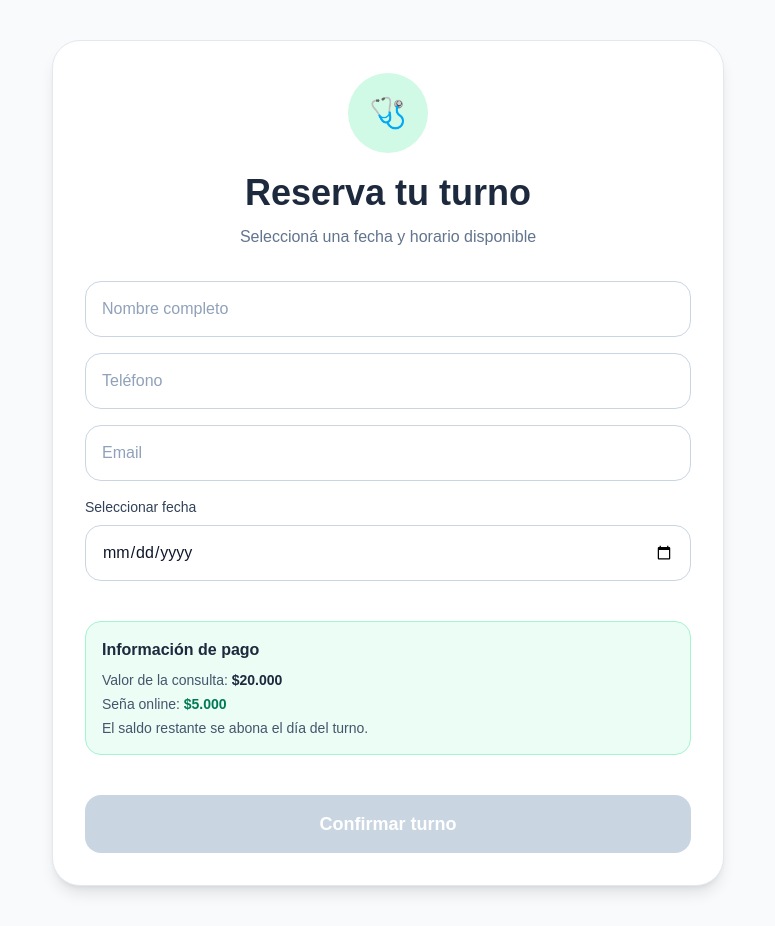
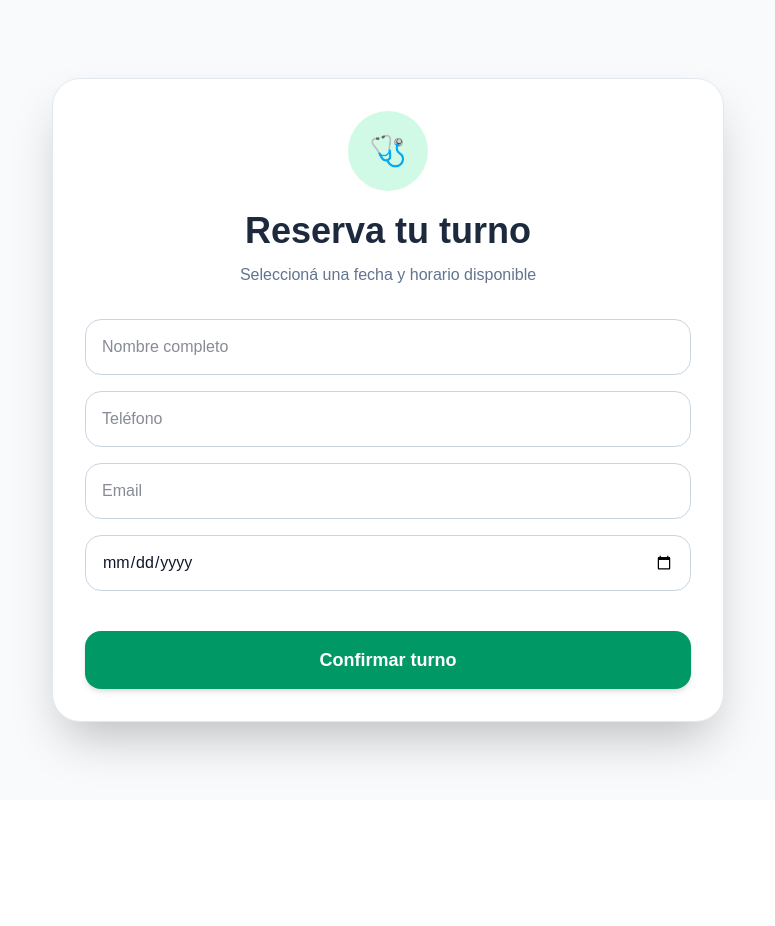
Before and after one commit to LucasVillaboa/med-turnos, a Next.js app: page /1/reservar in a window 1280 px wide. Shown: the whole page, without its empty margins (252-1027 px from the left). After the commit the page ends 800 px from the top, so only its background shows below. Built offline with nearby package versions, Linux system fonts and the light colour scheme.

Commit message:
lavadero

```diff
--- a/src/app/[doctor]/reservar/page.tsx
+++ b/src/app/[doctor]/reservar/page.tsx
@@ -7,6 +7,8 @@ export default function ReservarTurno() {
 
   const params = useParams();
   const doctor = params.doctor as string;
+
+  const esLavadero = doctor === "lavadero";
 
   const [form, setForm] = useState({
     nombre: "",
@@ -20,7 +22,6 @@ export default function ReservarTurno() {
   const [ocupados, setOcupados] = useState<string[]>([]);
   const [loading, setLoading] = useState(false);
 
-  // 🔥 GENERAR HORARIOS
   const generarHorarios = () => {
 
     const lista = [];
@@ -39,7 +40,6 @@ export default function ReservarTurno() {
 
   };
 
-  // 🔥 OBTENER HORARIOS OCUPADOS
   const handleFechaChange = async (fecha: string) => {
 
     setForm({
@@ -48,9 +48,7 @@ export default function ReservarTurno() {
       hora: "",
     });
 
-    const lista = generarHorarios();
-
-    setHorarios(lista);
+    setHorarios(generarHorarios());
 
     try {
 
@@ -72,7 +70,6 @@ export default function ReservarTurno() {
 
   };
 
-  // 🔥 RESERVAR TURNO
   const handleSubmit = async (e: any) => {
 
     e.preventDefault();
@@ -98,16 +95,12 @@ export default function ReservarTurno() {
 
       const data = await res.json();
 
-      // 🔥 SI EL HORARIO YA ESTÁ OCUPADO
       if (!res.ok) {
 
         if (data.error === "Horario ocupado") {
 
-          alert(
-            "Ese horario ya fue reservado. Elegí otro."
-          );
+          alert("Ese horario ya fue reservado.");
 
-          // 🔥 RECARGAR HORARIOS
           handleFechaChange(form.fecha);
 
         } else {
@@ -122,38 +115,7 @@ export default function ReservarTurno() {
 
       }
 
-      // 🔥 DEMO SIN PAGO REAL
       window.location.href = "/exito";
-
-      /*
-      // 🔥 PAGO REAL
-      const pago = await fetch("/api/pago", {
-
-        method: "POST",
-
-        headers: {
-          "Content-Type": "application/json",
-        },
-
-        body: JSON.stringify({
-          ...form,
-          doctor,
-        }),
-
-      });
-
-      const pagoData = await pago.json();
-
-      if (pagoData.url) {
-
-        window.location.href = pagoData.url;
-
-      } else {
-
-        alert("Error al generar el pago");
-
-      }
-      */
 
     } catch {
 
@@ -167,22 +129,104 @@ export default function ReservarTurno() {
 
   return (
 
-    <div className="min-h-screen bg-slate-50 flex items-center justify-center px-4 py-10">
+    <div className={`
+      min-h-screen
+      flex
+      items-center
+      justify-center
+      px-4
+      py-10
 
-      <div className="w-full max-w-2xl bg-white rounded-[28px] border border-slate-200 shadow-lg p-6 md:p-8">
+      ${
+        esLavadero
+          ? "bg-black"
+          : "bg-slate-50"
+      }
+    `}>
+
+      <div className={`
+        w-full
+        max-w-2xl
+        rounded-[28px]
+        border
+        shadow-2xl
+        p-6
+        md:p-8
+
+        ${
+          esLavadero
+            ? "bg-zinc-950 border-yellow-500/20"
+            : "bg-white border-slate-200"
+        }
+      `}>
 
         {/* HEADER */}
         <div className="text-center mb-8">
 
-          <div className="w-20 h-20 rounded-full bg-emerald-100 flex items-center justify-center mx-auto mb-5 text-3xl">
+          {esLavadero ? (
+
+            <img
+              src="https://images.unsplash.com/photo-1492144534655-ae79c964c9d7?q=80&w=1400&auto=format&fit=crop"
+              alt="Auto"
+              className="
+                w-full
+                h-56
+                object-cover
+                rounded-3xl
+                mb-6
+                border
+                border-yellow-500/30
+              "
+            />
+
+          ) : (
+
+            <div className="
+              w-20
+              h-20
+              rounded-full
+              bg-emerald-100
+              flex
+              items-center
+              justify-center
+              mx-auto
+              mb-5
+              text-3xl
+            ">
               🩺
             </div>
 
-          <h1 className="text-3xl md:text-4xl font-bold text-slate-800">
-            Reserva tu turno
+          )}
+
+          <h1 className={`
+            text-3xl
+            md:text-4xl
+            font-bold
+
+            ${
+              esLavadero
+                ? "text-yellow-400"
+                : "text-slate-800"
+            }
+          `}>
+
+            {
+              esLavadero
+                ? "Reservá tu lavado"
+                : "Reserva tu turno"
+            }
+
           </h1>
 
-          <p className="text-slate-500 mt-3">
+          <p className={`
+            mt-3
+
+            ${
+              esLavadero
+                ? "text-zinc-400"
+                : "text-slate-500"
+            }
+          `}>
             Seleccioná una fecha y horario disponible
           </p>
 
@@ -194,127 +238,92 @@ export default function ReservarTurno() {
           className="flex flex-col gap-4"
         >
 
-          {/* NOMBRE */}
+          {[
+            {
+              placeholder: "Nombre completo",
+              key: "nombre",
+              type: "text",
+            },
+            {
+              placeholder: "Teléfono",
+              key: "telefono",
+              type: "text",
+            },
+            {
+              placeholder: "Email",
+              key: "email",
+              type: "email",
+            },
+          ].map((campo) => (
+
             <input
-            type="text"
-            placeholder="Nombre completo"
+              key={campo.key}
+              type={campo.type}
+              placeholder={campo.placeholder}
               required
               onChange={(e) =>
                 setForm({
                   ...form,
-                nombre: e.target.value,
+                  [campo.key]: e.target.value,
                 })
               }
-            className="
+              className={`
                 w-full
                 min-h-[56px]
-              border
-              border-slate-300
                 rounded-2xl
                 px-4
-              text-slate-900
-              placeholder:text-slate-400
                 outline-none
                 transition
-              focus:border-emerald-600
-              focus:ring-2
-              focus:ring-emerald-200
-            "
+                border
+
+                ${
+                  esLavadero
+                    ? "bg-zinc-900 border-zinc-700 text-white focus:border-yellow-500"
+                    : "border-slate-300 text-slate-900 focus:border-emerald-600"
+                }
+              `}
             />
 
-          {/* TELÉFONO */}
-          <input
-            type="text"
-            placeholder="Teléfono"
-            required
-            onChange={(e) =>
-              setForm({
-                ...form,
-                telefono: e.target.value,
-              })
-            }
-            className="
-              w-full
-              min-h-[56px]
-              border
-              border-slate-300
-              rounded-2xl
-              px-4
-              text-slate-900
-              placeholder:text-slate-400
-              outline-none
-              transition
-              focus:border-emerald-600
-              focus:ring-2
-              focus:ring-emerald-200
-            "
-          />
-
-          {/* EMAIL */}
-          <input
-            type="email"
-            placeholder="Email"
-            required
-            onChange={(e) =>
-              setForm({
-                ...form,
-                email: e.target.value,
-              })
-            }
-            className="
-              w-full
-              min-h-[56px]
-              border
-              border-slate-300
-              rounded-2xl
-              px-4
-              text-slate-900
-              placeholder:text-slate-400
-              outline-none
-              transition
-              focus:border-emerald-600
-              focus:ring-2
-              focus:ring-emerald-200
-            "
-          />
+          ))}
 
           {/* FECHA */}
-          <div>
-
-            <label className="block mb-2 text-sm font-medium text-slate-700">
-              Seleccionar fecha
-            </label>
-
           <input
             type="date"
             required
             onChange={(e) =>
               handleFechaChange(e.target.value)
             }
-              className="
+            className={`
               w-full
               min-h-[56px]
-                border
-                border-slate-300
               rounded-2xl
               px-4
-                text-slate-900
               outline-none
-                transition
-                focus:border-emerald-600
-                focus:ring-2
-                focus:ring-emerald-200
-              "
+              border
+
+              ${
+                esLavadero
+                  ? "bg-zinc-900 border-zinc-700 text-white focus:border-yellow-500"
+                  : "border-slate-300 text-slate-900 focus:border-emerald-600"
+              }
+            `}
           />
-
-          </div>
 
           {/* HORARIOS */}
           {form.fecha && (
 
-            <div className="mt-2">
+            <div>
 
-              <h3 className="font-semibold text-slate-800 mb-4">
+              <h3 className={`
+                font-semibold
+                mb-4
+
+                ${
+                  esLavadero
+                    ? "text-yellow-400"
+                    : "text-slate-800"
+                }
+              `}>
                 Horarios disponibles
               </h3>
 
@@ -337,6 +346,7 @@ export default function ReservarTurno() {
                         })
                       }
                       className={`
+
                         min-h-[52px]
                         rounded-2xl
                         text-sm
@@ -346,11 +356,16 @@ export default function ReservarTurno() {
 
                         ${
                           ocupado
-                            ? "bg-red-100 text-red-500 border-red-200 cursor-not-allowed"
+                            ? "bg-red-900/30 text-red-400 border-red-500/30 cursor-not-allowed"
                             : form.hora === h
-                            ? "bg-emerald-600 text-white border-emerald-600 shadow-md scale-105"
-                            : "bg-white text-slate-700 border-slate-300 hover:bg-emerald-50 hover:border-emerald-300"
+                            ? esLavadero
+                              ? "bg-yellow-500 text-black border-yellow-500"
+                              : "bg-emerald-600 text-white border-emerald-600"
+                            : esLavadero
+                            ? "bg-zinc-900 text-yellow-300 border-zinc-700 hover:border-yellow-500"
+                            : "bg-white text-slate-700 border-slate-300 hover:bg-emerald-50"
                         }
+
                       `}
                     >
                       {ocupado ? `${h} ✕` : h}
@@ -366,59 +381,32 @@ export default function ReservarTurno() {
 
           )}
 
-          {/* INFO PAGO */}
-          <div className="mt-6 bg-emerald-50 border border-emerald-200 rounded-2xl p-4">
-
-            <p className="text-slate-800 font-semibold mb-2">
-              Información de pago
-            </p>
-
-            <div className="space-y-1 text-sm text-slate-600">
-
-              <p>
-                Valor de la consulta:
-                <strong className="text-slate-800">
-                  {" "} $20.000
-                </strong>
-              </p>
-
-              <p>
-                Seña online:
-                <strong className="text-emerald-700">
-                  {" "} $5.000
-                </strong>
-              </p>
-
-              <p>
-                El saldo restante se abona el día del turno.
-              </p>
-
-            </div>
-
-          </div>
-
-          {/* BOTÓN */}
+          {/* BOTON */}
           <button
             disabled={!form.hora || loading}
-            className="
+            className={`
               mt-6
               min-h-[58px]
-              bg-emerald-600
-              hover:bg-emerald-700
-              transition
-              text-white
               rounded-2xl
               font-semibold
               text-lg
               shadow-md
-              disabled:bg-slate-300
-              disabled:shadow-none
-              disabled:cursor-not-allowed
-            "
+              transition
+
+              ${
+                esLavadero
+                  ? "bg-yellow-500 hover:bg-yellow-400 text-black"
+                  : "bg-emerald-600 hover:bg-emerald-700 text-white"
+              }
+            `}
           >
-            {loading
+            {
+              loading
                 ? "Procesando..."
-              : "Confirmar turno"}
+                : esLavadero
+                ? "Confirmar lavado"
+                : "Confirmar turno"
+            }
           </button>
 
         </form>
```
Lines whose indentation alone changed are shown as unchanged.
